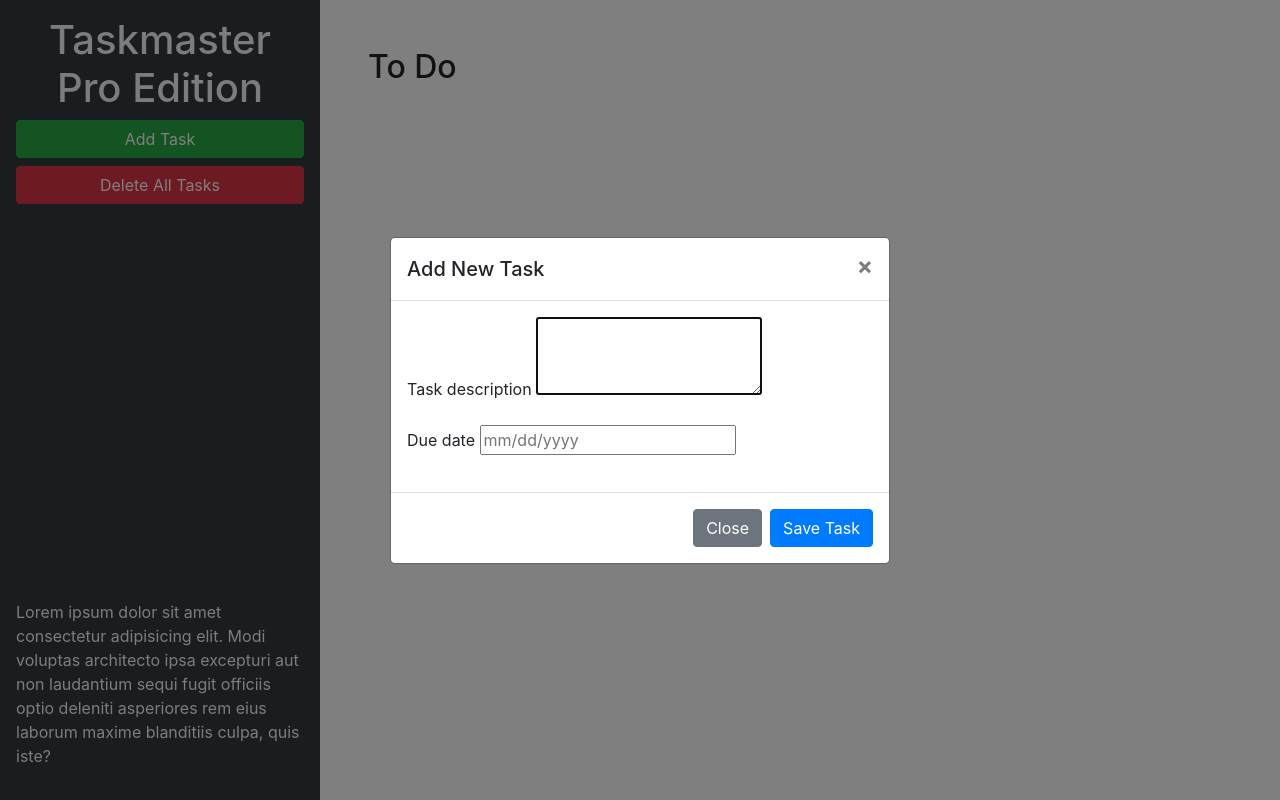
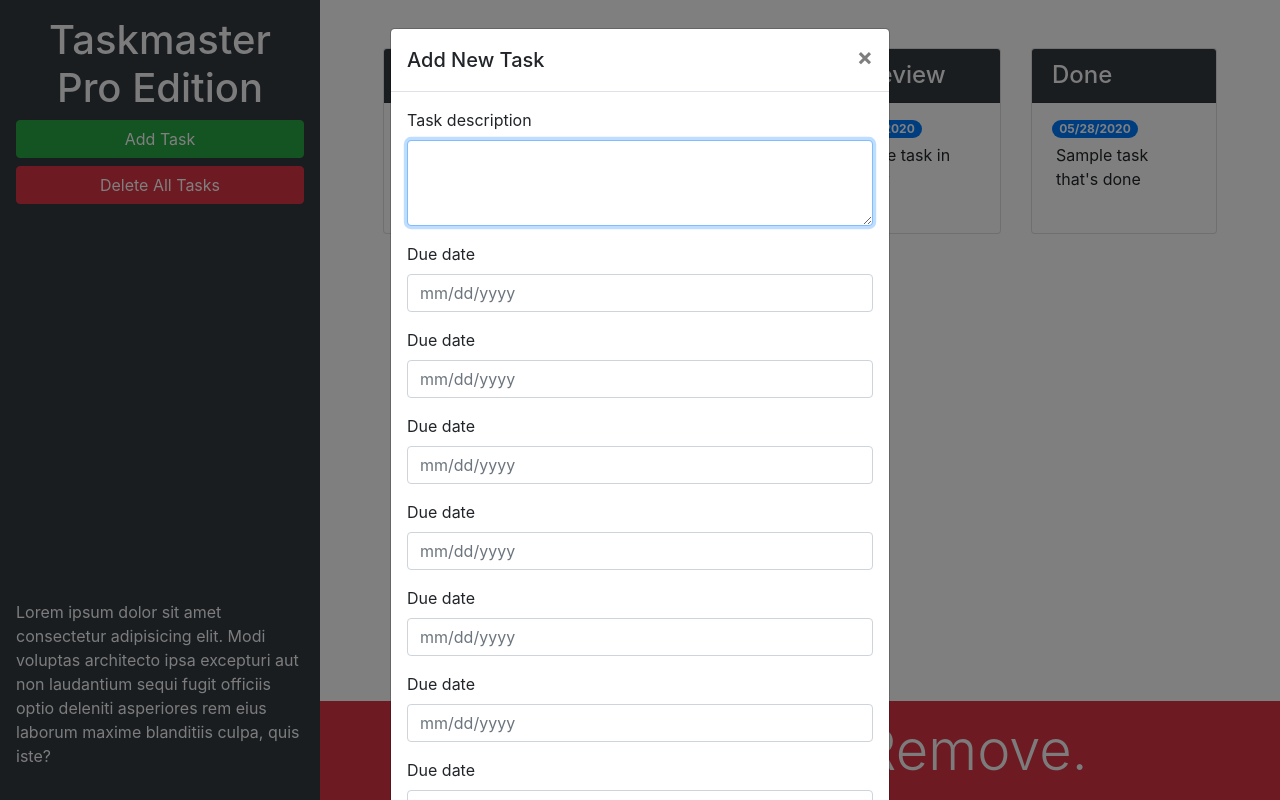
Before and after one commit to obsessedgoose/taskmaster-pro, a plain HTML site: page index.html in a window 1280 px wide. Both pictures are taken after a click on the button "Add Task". Drawn offline with nearby package versions, Linux system fonts and the light colour scheme.

Commit message:
added box to match model for adding tasks

```diff
--- a/index.html
+++ b/index.html
@@ -13,20 +13,76 @@
 <body>
 
   <div class="row min-vh-100 no-gutters">
-    <header class="col-12 col-lg-3 bg-dark text-light d-flex flex-column p-4 p-lg-3">
+    <header class="col-12 col-lg-3 bg-dark text-light sticky-top d-flex flex-column p-4 p-lg-3">
       <h1 class="text-center">Taskmaster Pro Edition</h1>
       <button id="create-task" class="btn btn-block btn-success" data-toggle="modal" data-target="#task-form-modal">Add
         Task</button>
       <button id="remove-tasks" class="btn btn-block btn-danger">Delete All Tasks</button>
-      <p class="mt-auto">Lorem ipsum dolor sit amet consectetur adipisicing elit. Modi voluptas architecto ipsa
+      <p class="mt-auto d-none d-lg-block">Lorem ipsum dolor sit amet consectetur adipisicing elit. Modi voluptas
+        architecto ipsa
         excepturi aut non
         laudantium sequi fugit officiis optio deleniti asperiores rem eius laborum maxime blanditiis culpa, quis iste?
       </p>
     </header>
-    <main class="col-12 col-lg-9">
-      <div class="m-5">
-        <h2>To Do</h2>
-        <ul id="list-toDo" class="list-group"> </ul>
+    <main class="col-12 col-lg-9 d-flex flex-column">
+      <div class="m-5 row justify-content-around">
+        <!-- todo start -->
+        <div class="col-12 col-md-6 col-xl-3 mb-3">
+          <div class="card">
+            <h4 class="card-header bg-dark text-light">To Do</h4>
+            <ul id="list-toDo" class="list-group list-group-flush">
+              <li class="list-group-item">
+                <span class="badge badge-primary badge-pill">05/28/2020</span>
+                <p class="m-1">Sample task to do</p>
+              </li>
+            </ul>
+          </div>
+        </div>
+        <!-- todo end -->
+        <!-- in progress start -->
+        <div class="col-12 col-md-6 col-xl-3 mb-3">
+          <div class="card">
+            <h4 class="card-header bg-dark text-light">In Progress</h4>
+            <ul id="list-inProgress" class="list-group list-group-flush">
+              <li class="list-group-item">
+                <span class="badge badge-primary badge-pill">05/28/2020</span>
+                <p class="m-1">Sample task in progress</p>
+              </li>
+            </ul>
+          </div>
+        </div>
+        <!-- in progress end -->
+        <!-- in review start -->
+        <div class="col-12 col-md-6 col-xl-3 mb-3">
+          <div class="card">
+            <h4 class="card-header bg-dark text-light">In Review</h4>
+            <ul id="list-inReview" class="list-group list-group-flush">
+              <li class="list-group-item">
+                <span class="badge badge-primary badge-pill">05/28/2020</span>
+                <p class="m-1">Sample task in review</p>
+              </li>
+            </ul>
+          </div>
+        </div>
+        <!-- in review end -->
+        <!-- done start -->
+        <div class="col-12 col-md-6 col-xl-3 mb-3">
+          <div class="card">
+            <h4 class="card-header bg-dark text-light">Done</h4>
+            <ul id="list-done" class="list-group list-group-flush">
+              <li class="list-group-item">
+                <span class="badge badge-primary badge-pill">05/28/2020</span>
+                <p class="m-1">Sample task that's done</p>
+              </li>
+            </ul>
+          </div>
+        </div>
+        <!-- done end -->
+      </div>
+      <div id="trash" class="mt-auto">
+        <div class="w-100 bg-danger p-3 text-center text-light display-4">
+          Drop Here to Remove.
+        </div>
       </div>
     </main>
   </div>
@@ -46,11 +102,35 @@
           <form>
             <div class="form-group">
               <label for="modalTaskDescription">Task description</label>
-              <textarea id="modalTaskDescription" rows="3"></textarea>
+              <textarea id="modalTaskDescription" rows="3" class="form-control"></textarea>
             </div>
             <div class="form-group">
               <label for="modalDueDate">Due date</label>
-              <input type="text" id="modalDueDate" placeholder="mm/dd/yyyy" autocomplete="off" />
+              <input type="text" class="form-control" id="modalDueDate" placeholder="mm/dd/yyyy" autocomplete="off" />
+            </div>
+            <div class="form-group">
+              <label for="modalDueDate">Due date</label>
+              <input type="text" class="form-control" id="modalDueDate" placeholder="mm/dd/yyyy" autocomplete="off" />
+            </div>
+            <div class="form-group">
+              <label for="modalDueDate">Due date</label>
+              <input type="text" class="form-control" id="modalDueDate" placeholder="mm/dd/yyyy" autocomplete="off" />
+            </div>
+            <div class="form-group">
+              <label for="modalDueDate">Due date</label>
+              <input type="text" class="form-control" id="modalDueDate" placeholder="mm/dd/yyyy" autocomplete="off" />
+            </div>
+            <div class="form-group">
+              <label for="modalDueDate">Due date</label>
+              <input type="text" class="form-control" id="modalDueDate" placeholder="mm/dd/yyyy" autocomplete="off" />
+            </div>
+            <div class="form-group">
+              <label for="modalDueDate">Due date</label>
+              <input type="text" class="form-control" id="modalDueDate" placeholder="mm/dd/yyyy" autocomplete="off" />
+            </div>
+            <div class="form-group">
+              <label for="modalDueDate">Due date</label>
+              <input type="text" class="form-control" id="modalDueDate" placeholder="mm/dd/yyyy" autocomplete="off" />
             </div>
           </form>
         </div>
```
